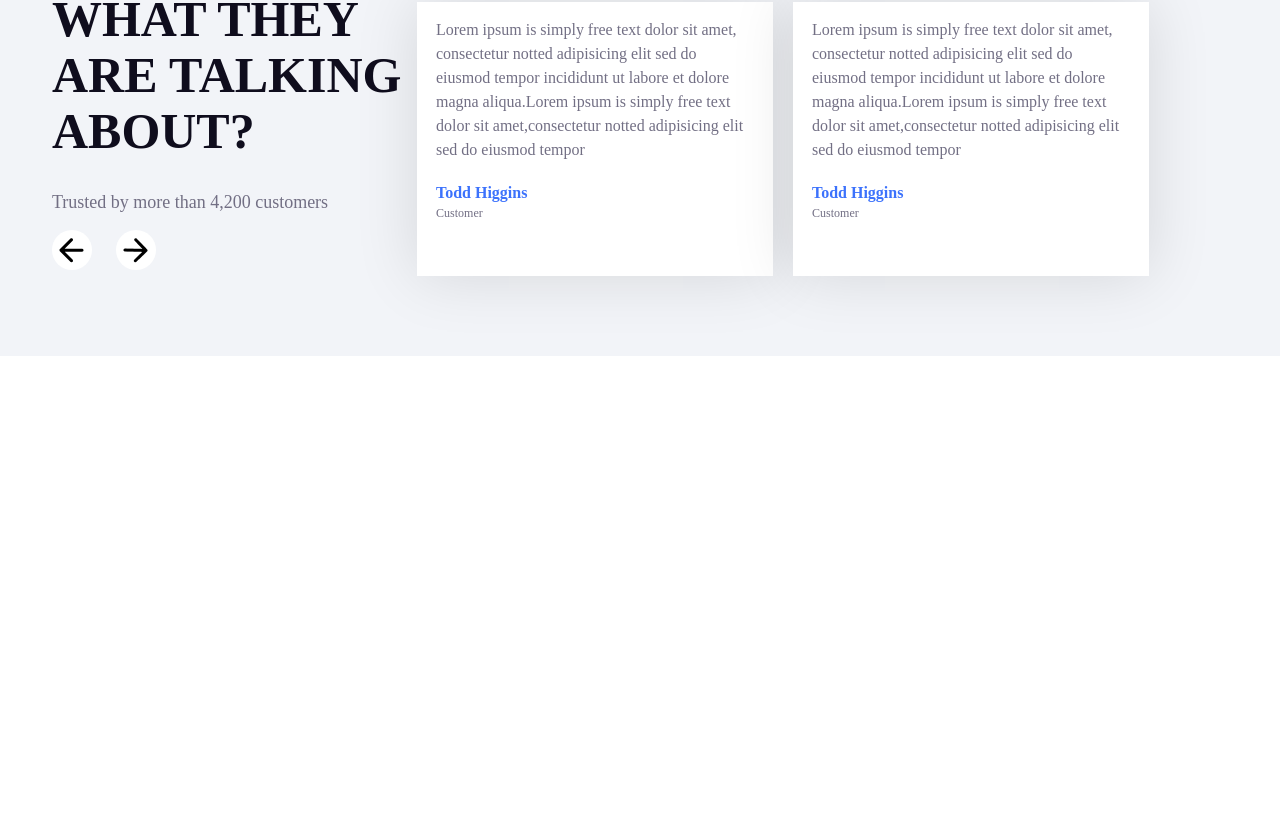
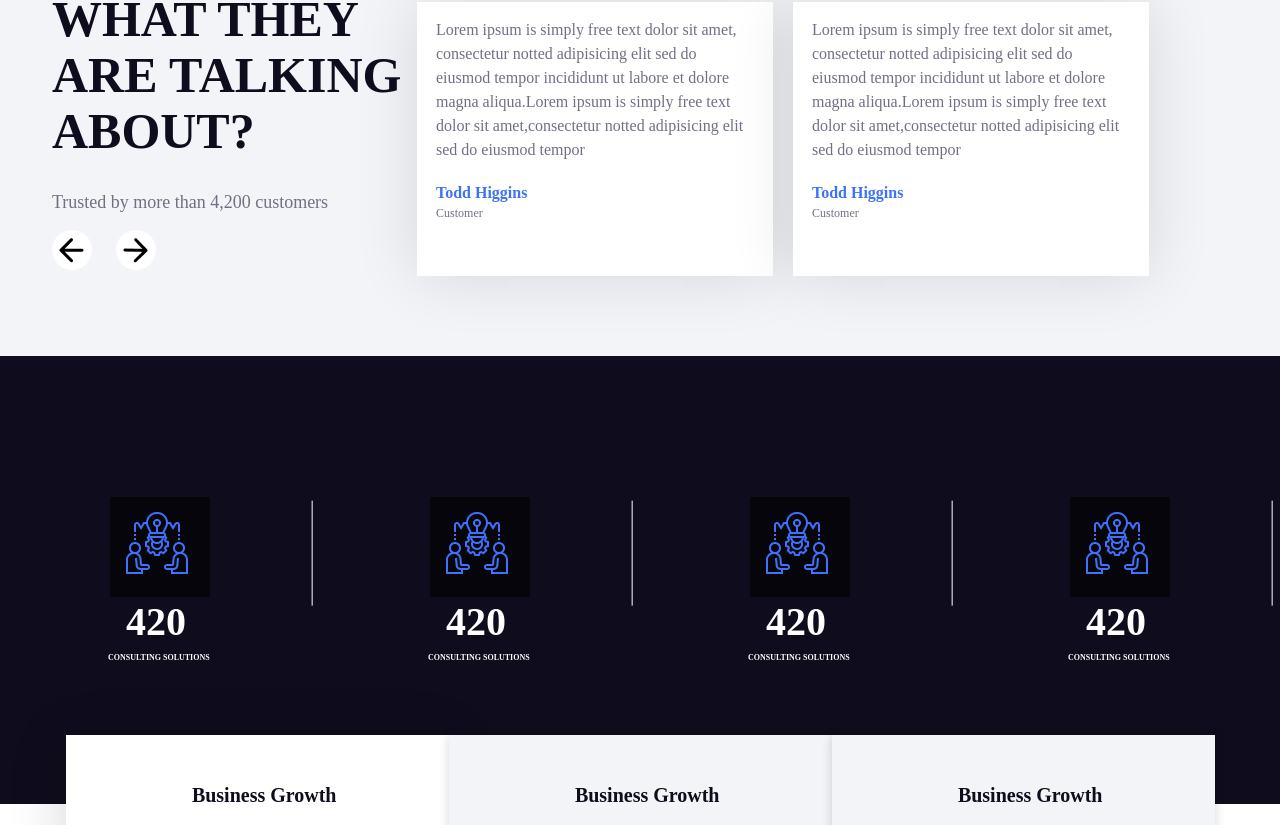
Before and after one commit to aainjutt/Frontend-test, a React (Create React App) app: page / in a window 1280 px wide. Shown: the part 4219-5044 px from the top of the page. Before the commit the page ends 4575 px from the top, so only its background shows below. Built offline with nearby package versions, Linux system fonts and the light colour scheme.

Commit message:
Add Business Growth Task

```diff
--- a/src/App.js
+++ b/src/App.js
@@ -9,6 +9,7 @@ import BusinessCard from './components/BusinessCard';
 import Mission from './components/Mission';
 import Question from './components/Question';
 import TalkingCard from './components/TalkingCard';
+import BusinessGrowth from './components/BusinessGrowth';
 
 function App() {
   return (
@@ -22,6 +23,7 @@ function App() {
     <Mission/>
     <Question/>
     <TalkingCard/>
+    <BusinessGrowth/>
    </div>
   );
 }
--- a/src/components/BusinessCard.css
+++ b/src/components/BusinessCard.css
@@ -50,9 +50,9 @@ color: #8F8DA0;
     align-items: center;
     top: 57px;
 }
-.img-6{
-    margin-top: 204px;
-    margin-left: 28px;
+.img-11{
+    margin-left: 29px;
+    margin-top: 180px;
 }
 .thought{
     position: relative;
@@ -70,7 +70,7 @@ color: #8F8DA0;
     right: 76px;
 
 }
-h2{
+.eight{
     margin-left: 24px;
     font-family: Jost;
 font-size: 30px;
@@ -82,10 +82,10 @@ color: #FFFFFF;
 }
 .assist-card{
     width: 200px;
-    height: 181px;
+    height: 205px;
     background: #3C72FC;
     /* margin-bottom: 49px; */
-    margin-top: -201px;
+    margin-top: -204px;
 }
 @media only screen and (max-width: 768px) {
     .business-container {
--- a/src/components/BusinessCard.js
+++ b/src/components/BusinessCard.js
@@ -10,21 +10,23 @@ function BusinessCard() {
 </div>
 <div className='carcard-container'>
 <div className='car-card'>
-    <img src={icon}  className='img-6'/>
+    <img src={icon}  className='img-11'/>
     <span className='thought'>Thought leadership</span>
-    <h2>BUSINESS <br/>GROWTH</h2>
+    <h2 className='eight'>BUSINESS <br/>GROWTH</h2>
 </div>
 <div className='car-card'>
-    <img src={icon}  className='img-6'/>
+    <img src={icon}  className='img-11'/>
     <span className='thought'>Thought leadership</span>
-    <h2>BUSINESS <br/>GROWTH</h2>
+    <h2 className='eight'>BUSINESS <br/>GROWTH</h2>
+
 </div>
 <div className='car-card'>
 
-    <img src={icon}  className='img-6'/>
+    <img src={icon}  className='img-11'/>
 
     <span className='thought'>Thought leadership</span>
-    <h2>BUSINESS <br/>GROWTH</h2>
+    <h2 className='eight'>BUSINESS <br/>GROWTH</h2>
+
     <div className='assist-card'>
 
     </div>
--- /dev/null
+++ b/src/components/BusinessGrowth.css
@@ -0,0 +1,233 @@
+.business-growth-container{
+    width: 100%;
+    height: 350px;
+    /* padding: 2px; */
+    /* margin-top: 53px; */
+    padding: 49px;
+    padding-left: 0px;
+    padding-right: 0px;
+    background: linear-gradient(0deg, #0F0D1D, #0F0D1D),
+    linear-gradient(0deg, #707070, #707070);
+
+}
+.brain-container{
+    display: flex;
+    justify-content: space-around;
+    margin-top: 92px;
+
+}
+.height{
+    height: 100px;
+    width: 100px;
+    background: #06050C;
+
+}
+.height:after{
+    content: "";
+    display: block;
+    height: 0.3px;
+    width: 105px;
+    /* border-radius: 0.2vw; */
+    background-color: white;
+    position: relative;
+    bottom: 116px;
+    left: 124px;
+    margin: 0 2vw;
+    transform: rotate(90deg);
+}
+.img-6{
+    margin-left: 16px;
+    margin-top: 15px;
+}
+
+.four{
+    font-family: Jost;
+    font-size: 40px;
+    font-weight: 700;
+    line-height: 22px;
+    letter-spacing: -0.012799999676644802px;
+    text-align: left;
+    color: #FFFFFF;
+    margin-left: 16px;
+    margin-top: 33px;
+    margin-bottom: 13px;
+}
+
+.small-10{
+    font-family: Jost;
+    font-size: 8px;
+    font-weight: 600;
+    line-height: 22px;
+    letter-spacing: -0.0038399999029934406px;
+    text-align: left;
+    color: #FFFFFF;
+    margin-left: -2px;
+    margin-bottom: 9px;
+}
+.growth-container{
+    display: flex;
+    /* color: #FFFFFF; */
+    align-items: center;
+    justify-content: center;
+    position: relative;
+    bottom: 69px;
+    z-index: 1;
+}
+
+.assistgrowth-container{
+    width: 383px;
+    height: 132px;
+    box-shadow: 0px 10px 60px 0px #00000029;
+    background-color: white;
+
+}
+.assistgrowth-container:hover{
+    background-color: white;
+    cursor: pointer;
+}
+.five:hover{
+    color: #3C72FC;
+    cursor: pointer;
+    transition: .5s;
+
+
+
+}
+.assistgrowth-container-2{
+    width: 383px;
+    height: 132px;
+    background: #F2F4F8;
+    box-shadow: 0px 1px 10px 0px #00000029;
+
+
+}
+.seventy{
+    font-family: Jost;
+    font-size: 20px;
+    font-weight: 700;
+    line-height: 22px;
+    letter-spacing: -0.006399999838322401px;
+    text-align: left;
+    color: #0F0D1D;
+
+
+    margin-left: 33%;
+    margin-top: 49px;
+}
+.three{
+    font-family: Jost;
+    font-size: 20px;
+    font-weight: 700;
+    line-height: 22px;
+    letter-spacing: -0.006399999838322401px;
+    text-align: left;
+    color: #0F0D1D;
+
+    margin-left: 33%;
+    margin-top: 49px;
+}
+.five{
+    font-family: Jost;
+    font-size: 20px;
+    font-weight: 700;
+    line-height: 22px;
+    letter-spacing: -0.006399999838322401px;
+    text-align: left;
+    color: #0F0D1D;
+
+    margin-left: 33%;
+    margin-top: 49px;
+}
+.assistgrowth-container-3{
+    width: 383px;
+    height: 132px;
+
+    background: #F2F4F8;
+    box-shadow: 0px 1px 10px 0px #00000029;
+
+}
+/* Responsive styles for .brain-container */
+@media screen and (max-width: 768px) {
+    .business-growth-container {
+        height: auto; /* Adjust height for smaller screens */
+        padding: 20px; /* Adjust padding for smaller screens */
+    }
+    .brain-container {
+        flex-direction: column; /* Stack items vertically on smaller screens */
+        align-items: center; /* Center items on smaller screens */
+        margin-top: 20px; /* Adjust margin for smaller screens */
+    }
+    .height {
+        margin-bottom: 92px;
+        height: 100px;
+        width: 100px;
+        background: #06050C;
+    }
+    .height:after {
+        content: "";
+        display: block;
+        height: 0.3px;
+        width: 105px;
+        background-color: white;
+        position: relative;
+        top: 11px;
+        left: -10px;
+        margin: 0 2vw;
+        transform: rotate(360deg);
+    }
+    .small-10 {
+        font-family: Jost;
+        font-size: 8px;
+        font-weight: 600;
+        line-height: 22px;
+        letter-spacing: -0.0038399999029934406px;
+        text-align: left;
+        color: #FFFFFF;
+        margin-left: -2px;
+        margin-bottom: 9px;
+    }
+    .four {
+        font-family: Jost;
+        font-size: 40px;
+        font-weight: 700;
+        line-height: 15px;
+        letter-spacing: -0.012799999676644802px;
+        text-align: left;
+        color: #FFFFFF;
+        margin-left: 13px;
+        margin-top: 31px;
+    }
+    .growth-container
+        {
+            padding: 20px;
+            margin-left: -16px;
+            width: 99%;
+        }
+        .assistgrowth-container{
+            width: 100%;
+        }
+    .five{
+        margin-right: 34px;
+        font-size: 13px;
+    }
+    .seventy{
+        margin-right: 34px;
+        font-size: 13px;
+    }
+    .three{
+        margin-right: 34px;
+        font-size: 13px;
+    }
+}
+
+/* Common styles for .height */
+
+
+/* Common styles for .height:after */
+
+
+/* Common styles for .img-6, .four, and .small-10 (no responsive changes) */
+.img-6 {
+    margin-left: 16px;
+    margin-top: 15px;
+}
--- /dev/null
+++ b/src/components/BusinessGrowth.js
@@ -0,0 +1,49 @@
+import React from 'react';
+import './BusinessGrowth.css'
+import brain from '../assets/brain.png'
+function BusinessGrowth() {
+  return (
+    <>
+     <div className='business-growth-container'>
+        <div className='brain-container'>
+<div className='height'>
+    <img src={brain} className='img-6'/>
+    <h1 className='four'>420</h1>
+    <small className='small-10'>CONSULTING SOLUTIONS</small>
+</div>
+<div className='height'>
+    <img src={brain} className='img-6'/>
+    <h1 className='four'>420</h1>
+
+    <small className='small-10'>CONSULTING SOLUTIONS</small>
+</div>
+<div className='height'>
+    <img src={brain} className='img-6'/>
+    <h1 className='four'>420</h1>
+    <small className='small-10'>CONSULTING SOLUTIONS</small>
+</div>
+<div className='height'>
+    <img src={brain} className='img-6'/>
+    <h1 className='four'>420</h1>
+
+    <small className='small-10'>CONSULTING SOLUTIONS</small>
+</div>
+        </div>
+     </div>
+     <div className='growth-container'>
+        <div className='assistgrowth-container'>
+            <h4 className='five'>Business Growth</h4>
+        </div>
+        <div className='assistgrowth-container-2'>
+            <h4 className='seventy'>Business Growth</h4>
+        </div>
+        <div className='assistgrowth-container-3'>
+            <h4 className='three'>Business Growth</h4>
+        </div>
+     </div>
+    </>
+
+  )
+}
+
+export default BusinessGrowth
--- a/src/components/Leading.css
+++ b/src/components/Leading.css
@@ -142,9 +142,8 @@ margin-left: 12px;
         margin-top: 0;
     }
     .text-container-4{
-        position: relative;
-    left: -66px;
-
+      position: relative;
+      left: -57px;
     }
     .p{
         font-size: 12px;
--- a/src/components/Professional.css
+++ b/src/components/Professional.css
@@ -71,7 +71,8 @@
 @media only screen and (max-width: 768px) {
     .professional-container {
         padding: 20px;
-        margin-left: -20px;
+        margin-left: -12px;
+        width: 97%;
     }
 
     .advice {
@@ -79,24 +80,24 @@
     }
 
     .text-6{
-        margin-left: 20px;
-    font-size: 10px;
+        margin-left: 28px;
+        font-size: 7px;
     }
     .paragraph-7 {
         margin-left: 20px;
-        font-size: 8px;
+        font-size: 6px;
     }
 
     .box {
-        margin-left: 2px;
+        margin-left: 6px;
         width: 20px;
         height: 26px;
-        margin-top: -56px;
+        margin-top: -53px;
     }
 
     .count {
-        margin-left: -1px;
-        font-size: 17px;
+        margin-left: 2px;
+    font-size: 17px;
     }
 
     .text-container-7 {
```
Also changed, not shown: src/components/Carddata.js (added, +9 -0 lines), src/assets/brain.png (added).
